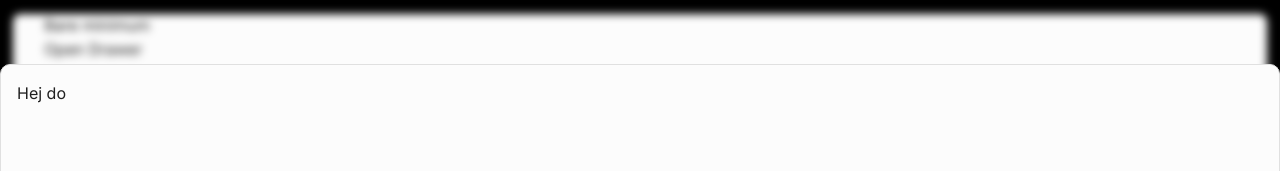
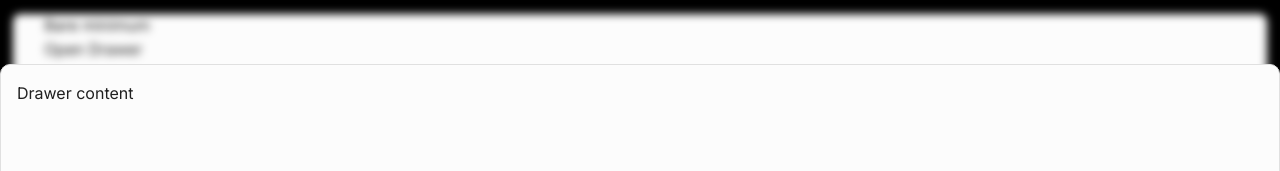
Before and after one commit to bdsqqq/bare-minimum-routine, a Next.js app: page / in a window 1280 px wide. Both pictures are taken after a click on the button "Open Drawer". Shown: the top 171 px of the page. Built offline with nearby package versions, Linux system fonts and the light colour scheme.

Commit message:
feat: setup cabinet vaul manager

```diff
--- a/package.json
+++ b/package.json
@@ -17,7 +17,8 @@
     "react-dom": "^18",
     "tailwind-merge": "^2.2.1",
     "tailwindcss-animate": "^1.0.7",
-    "vaul": "^0.9.0"
+    "vaul": "^0.9.0",
+    "zustand": "^4.5.2"
   },
   "devDependencies": {
     "@types/node": "^20",
--- a/src/app/layout.tsx
+++ b/src/app/layout.tsx
@@ -1,6 +1,7 @@
 import type { Metadata } from "next";
 import { Inter } from "next/font/google";
 import "./globals.css";
+import { Cabinet } from "@/components/drawer";
 
 const inter = Inter({ subsets: ["latin"] });
 
@@ -19,6 +20,7 @@ export default function RootLayout({
       <body className={`${inter.className} antialiased bg-gray-01`}>
         <div vaul-drawer-wrapper="" className="bg-gray-01 min-h-screen">
           {children}
+          <Cabinet />
         </div>
       </body>
     </html>
--- a/src/app/page.tsx
+++ b/src/app/page.tsx
@@ -1,11 +1,19 @@
-import { Drawer } from "@/components/drawer";
+"use client";
+import { drawer } from "@/components/drawer";
 
 export default function Home() {
   return (
     <>
       <main className="container">
         <h1>Bare minimum</h1>
-        <Drawer />
+
+        <button
+          onClick={() => {
+            drawer({ content: <div>Drawer content</div> });
+          }}
+        >
+          Open Drawer
+        </button>
       </main>
     </>
   );
--- a/src/components/drawer.tsx
+++ b/src/components/drawer.tsx
@@ -1,17 +1,80 @@
 "use client";
 
 import { Drawer as DrawerPrimitive } from "vaul";
+import { createStore, useStore } from "zustand";
 
-export const Drawer = () => {
+/*
+Want to explore sharing a single drawer for the whole app,
+and calling it with a function instead of using a component.
+
+since it's a drawer manager, I'm calling it Cabinet.
+*/
+
+type CabinetStore = {
+  open: boolean;
+  content: React.ReactNode;
+
+  triggerElement: HTMLElement | null;
+
+  setOpen: (open: boolean) => void;
+
+  reset: () => void;
+};
+
+const cabinetStore = createStore<CabinetStore>((set) => ({
+  open: false,
+  content: null,
+
+  triggerElement: null,
+
+  setOpen: (open) => set({ open }),
+
+  reset: () =>
+    set({
+      open: false,
+      content: null,
+    }),
+}));
+
+export const drawer = ({
+  content,
+  triggerElement = null,
+}: {
+  content: CabinetStore["content"];
+  triggerElement?: CabinetStore["triggerElement"];
+}) => {
+  cabinetStore.setState({
+    open: true,
+    content,
+    triggerElement,
+  });
+};
+
+export const Cabinet = () => {
+  const { open, content, setOpen, triggerElement, reset } =
+    useStore(cabinetStore);
+
   return (
-    <DrawerPrimitive.Root shouldScaleBackground>
-      <DrawerPrimitive.Trigger asChild>
-        <button>Open Drawer</button>
-      </DrawerPrimitive.Trigger>
+    <DrawerPrimitive.Root
+      open={open}
+      onOpenChange={(newOpen) => {
+        setOpen(newOpen);
+        if (newOpen) return;
+        reset();
+      }}
+      shouldScaleBackground
+    >
       <DrawerPrimitive.Portal>
         <DrawerPrimitive.Overlay className="fixed inset-0 bg-[color-mix(var(--gray-01),_transparent_20%)] backdrop-filter backdrop-blur-sm" />
-        <DrawerPrimitive.Content className="bg-gray-01 flex flex-col rounded-t-[10px] h-[92%] mt-24 fixed bottom-0 left-0 right-0 border border-gray-05 focus:outline-none">
-          <div className="h-full p-4">Hej do</div>
+        <DrawerPrimitive.Content
+          onCloseAutoFocus={() => {
+            console.log("onCloseAutoFocus", triggerElement);
+            triggerElement?.focus();
+            cabinetStore.setState({ triggerElement: null });
+          }}
+          className="bg-gray-01 flex flex-col rounded-t-[10px] h-[92%] mt-24 fixed bottom-0 left-0 right-0 border border-gray-05 focus:outline-none"
+        >
+          <div className="h-full p-4"> {content}</div>
         </DrawerPrimitive.Content>
       </DrawerPrimitive.Portal>
     </DrawerPrimitive.Root>
```
Also changed, not shown: 1 other file (tests, documents, lock files or other folders).
